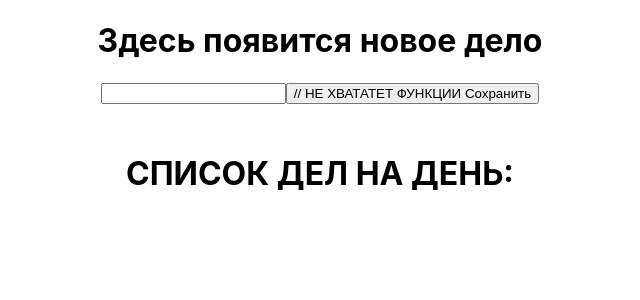
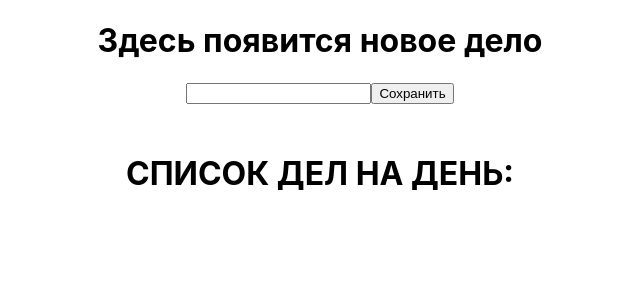
Before and after one commit to mityaycho/hw-front-main, a React (Create React App) app: page / in a window 1280 px wide. Shown: the top 300 px of the page, without its empty margins (320-960 px from the left). Built offline with nearby package versions, Linux system fonts and the light colour scheme.

Commit message:
add some changes

```diff
--- a/src/HW/3/HW3.tsx
+++ b/src/HW/3/HW3.tsx
@@ -35,7 +35,7 @@ export const HW3 = () => {
 
       <input id={'hw03-input'} type="text" value={currentText} onChange={handleChange} />
 
-      <button id={'hw03-button'} onClick={() => {handleSave()}}> // НЕ ХВАТАТЕТ ФУНКЦИИ
+      <button id={'hw03-button'} onClick={() => {handleSave()}}>
        Сохранить
       </button>
 
```
